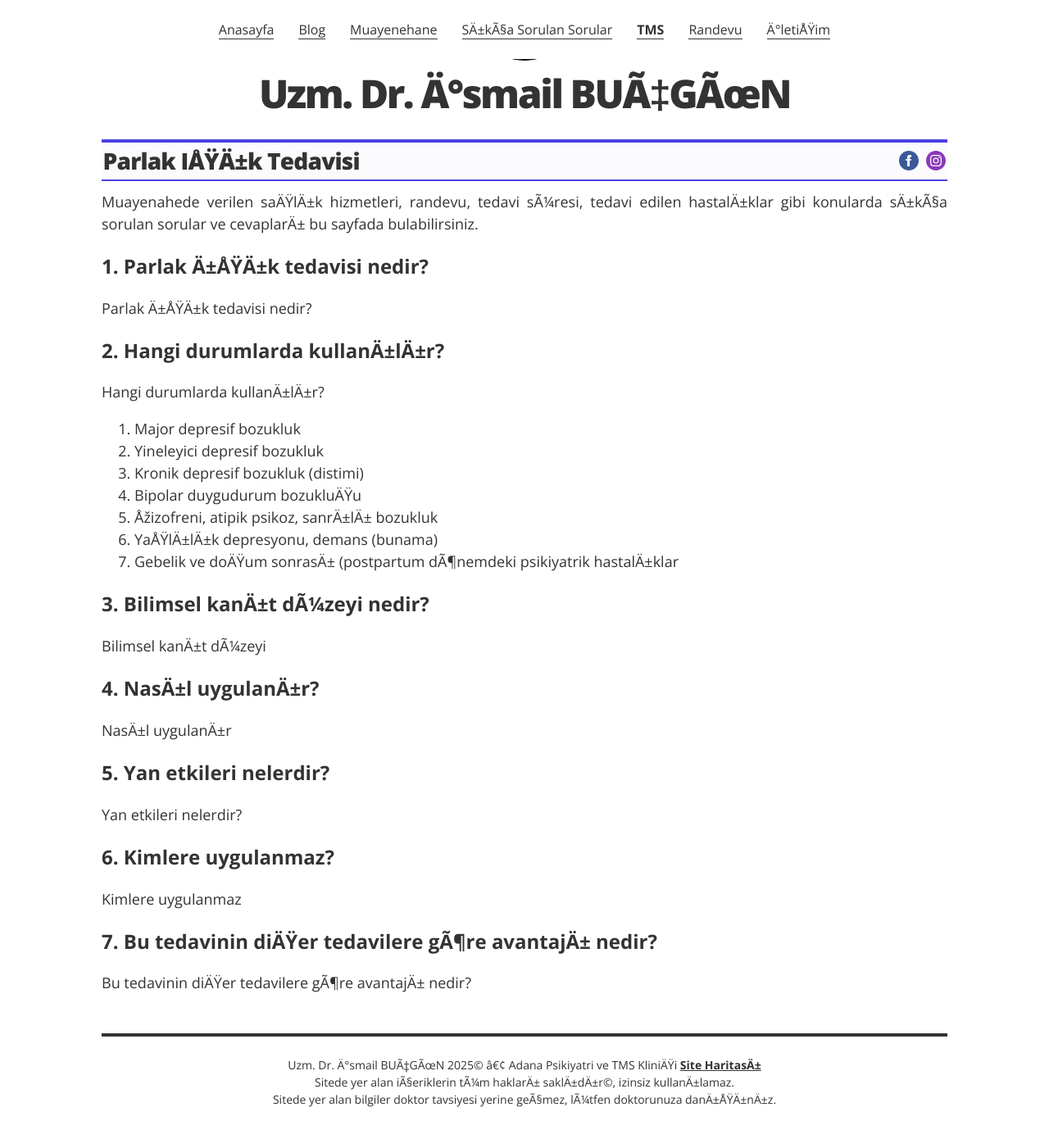
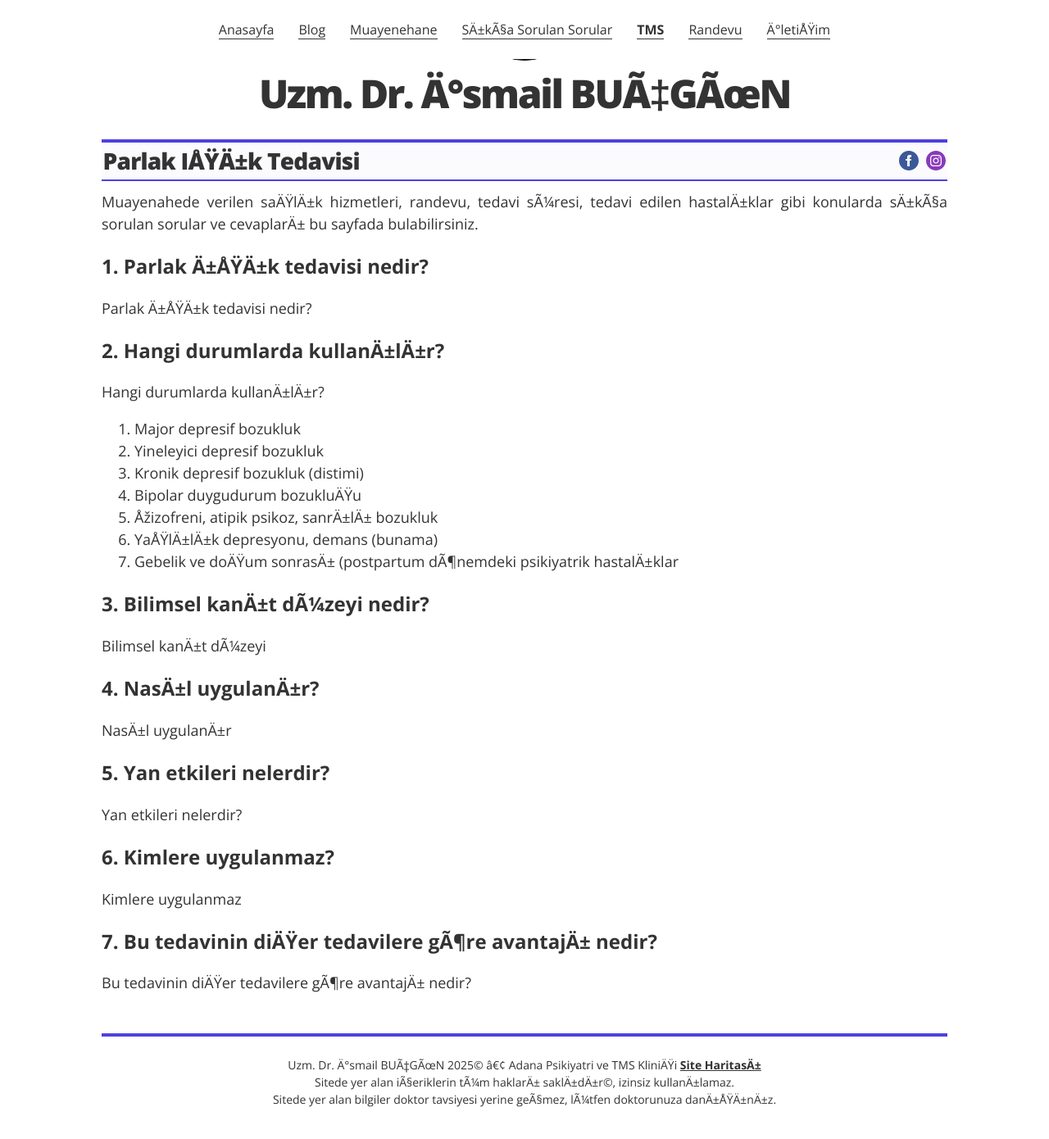
Before and after one commit to ibucgun/ibucgun.github.io, a Jekyll site: the page built from parlakisik.html, in a window 1280 px wide and 1400 px high, scrolled down 126 px. Shown: the top 1390 px of the window at 82% size. Built offline with Jekyll 4.4.1, drawn with Linux system fonts in a browser that asks for light colours.

Commit message:
Update _resume.scss

```diff
--- a/_sass/_resume.scss
+++ b/_sass/_resume.scss
@@ -179,7 +179,7 @@
 // footer styles
 
 .page-footer {
-  border-top: 4px solid #333333;
+  border-top: 4px solid #4d41e0;
   padding-top: 1.5rem;
   text-align: center;
   margin-bottom: 3rem;
```
